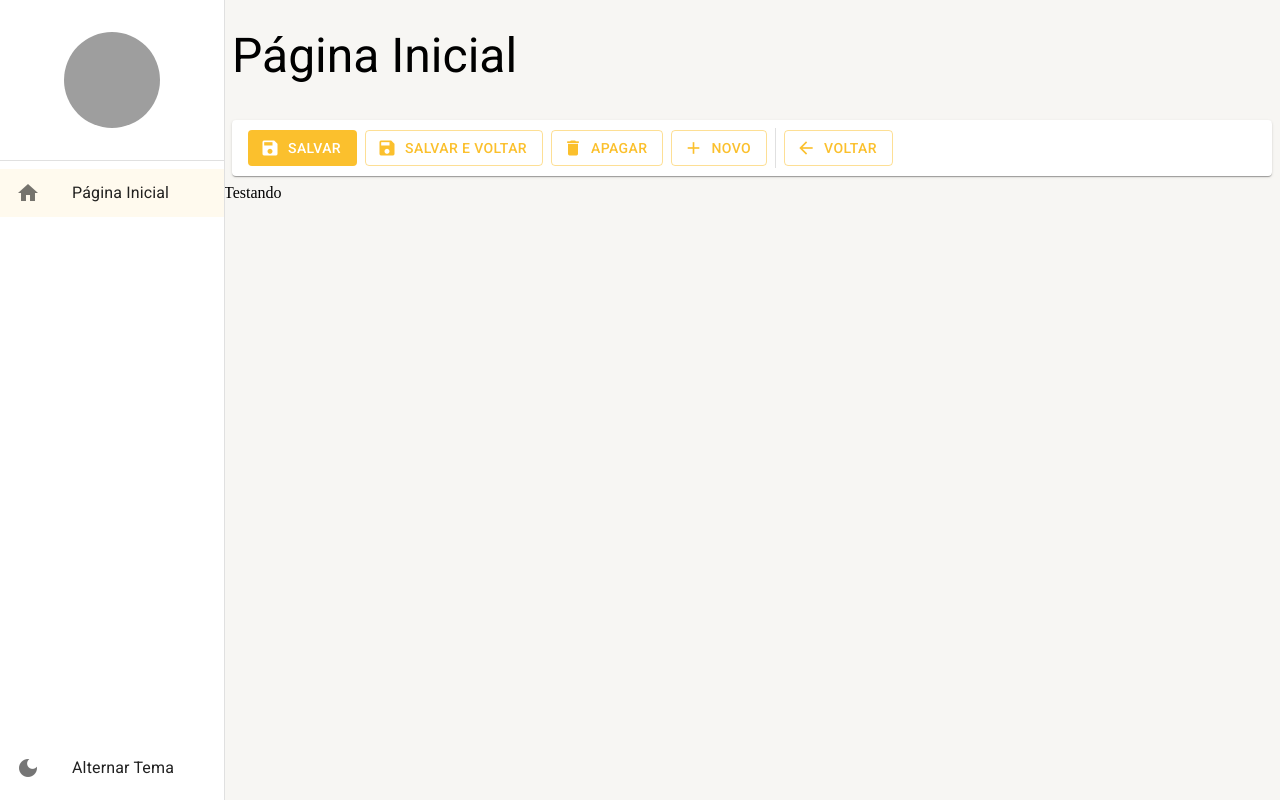
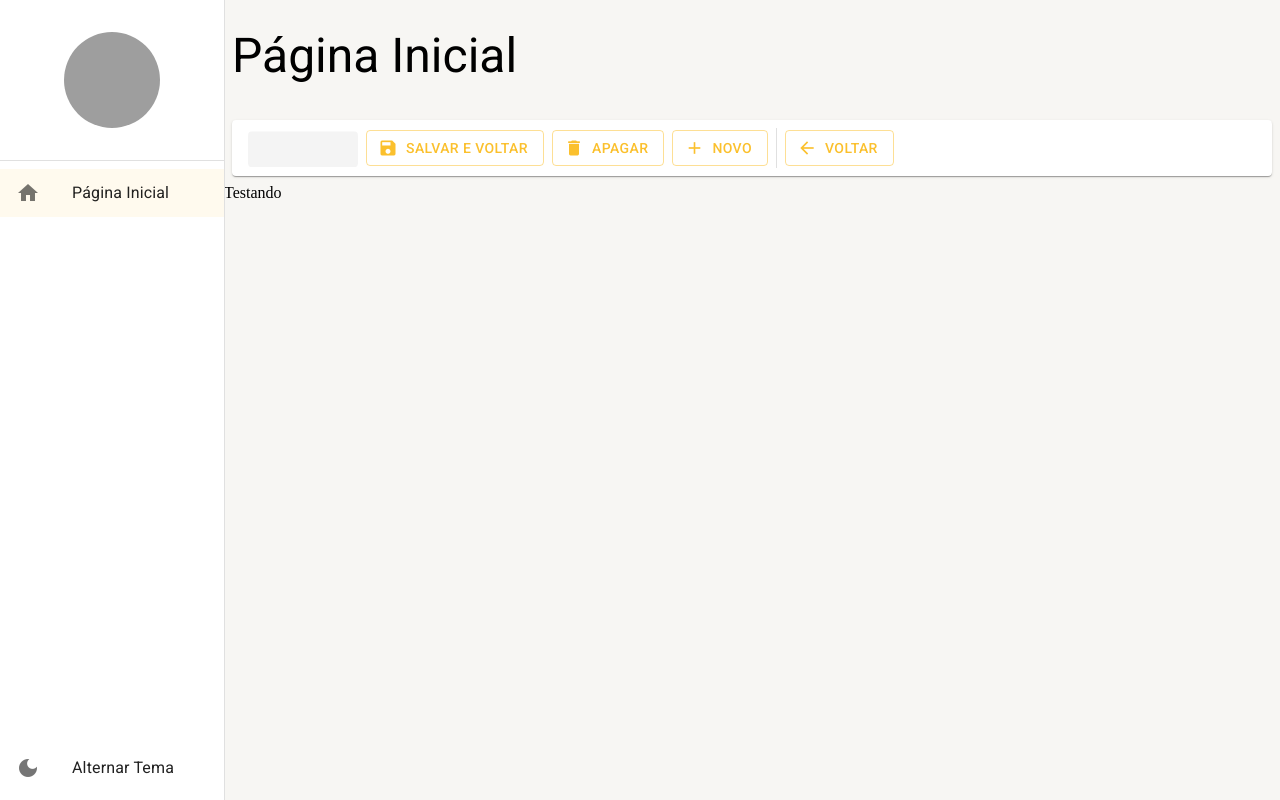
Before and after one commit to Shagamu/dashboard-aplication, a React (Create React App) app: page /pagina-inicial in a window 1280 px wide. Built offline with nearby package versions, Linux system fonts and the light colour scheme; grey boxes are pictures that could not be loaded.

Commit message:
Adicionando o skeleton do Material UI

```diff
--- a/src/pages/dashboard/Dashboard.tsx
+++ b/src/pages/dashboard/Dashboard.tsx
@@ -7,7 +7,7 @@
     <LayoutBaseDePagina
       titulo='Página Inicial'
       barraDeFerramentas={(
-        <FerramentasDeDetalhe mostrarBotaoSalvarEFechar />
+        <FerramentasDeDetalhe mostrarBotaoSalvarEFechar mostrarBotaoSalvarCarregando/>
       )}
     >
       Testando
--- a/src/shared/components/ferramentas-de-detalhe/FerramentasDeDetalhe.tsx
+++ b/src/shared/components/ferramentas-de-detalhe/FerramentasDeDetalhe.tsx
@@ -1,4 +1,4 @@
-import { Paper, Button, Box, useTheme, Icon, Divider } from "@mui/material";
+import { Paper, Button, Box, useTheme, Icon, Divider, Skeleton } from "@mui/material";
 import { FC } from "react";
 
 interface IFerramentasDeDetalheProps {
@@ -9,6 +9,12 @@
   mostrarBotaoApagar?: boolean;
   mostrarBotaoSalvar?: boolean;
   mostrarBotaoSalvarEFechar?: boolean;
+
+  mostrarBotaoNovoCarregando?: boolean;
+  mostrarBotaoVoltarCarregando?: boolean;
+  mostrarBotaoApagarCarregando?: boolean;
+  mostrarBotaoSalvarCarregando?: boolean;
+  mostrarBotaoSalvarEFecharCarregando?: boolean;
 
   aoClicarEmNovo?: () => void;
   aoClicarEmVoltar?: () => void;
@@ -25,6 +31,12 @@
   mostrarBotaoApagar = true,
   mostrarBotaoSalvar = true,
   mostrarBotaoSalvarEFechar = false,
+
+  mostrarBotaoNovoCarregando = false,
+  mostrarBotaoVoltarCarregando = false,
+  mostrarBotaoApagarCarregando = false,
+  mostrarBotaoSalvarCarregando = false,
+  mostrarBotaoSalvarEFecharCarregando = false,
 
   aoClicarEmNovo,
   aoClicarEmVoltar,
@@ -47,7 +59,7 @@
       component={Paper}
     >
 
-      { mostrarBotaoSalvar && (
+      {(mostrarBotaoSalvar && !mostrarBotaoSalvarCarregando) && (
         <Button
             color="primary"
             variant="contained"
@@ -59,7 +71,11 @@
         </Button>
       )}
 
-      { mostrarBotaoSalvarEFechar && (
+      {mostrarBotaoSalvarCarregando && (
+        <Skeleton width={110} height={60}/>
+      )}
+
+      {(mostrarBotaoSalvarEFechar && !mostrarBotaoSalvarEFecharCarregando) && (
         <Button
           color="primary"
           variant="outlined"
@@ -71,7 +87,11 @@
         </Button>
       )}
 
-      { mostrarBotaoApagar && (
+      {mostrarBotaoSalvarEFecharCarregando && (
+        <Skeleton width={180} height={60}/>
+      )}
+
+      {(mostrarBotaoApagar && !mostrarBotaoApagarCarregando) && (
         <Button
           color="primary"
           variant="outlined"
@@ -83,7 +103,11 @@
         </Button>
       )}
 
-      {mostrarBotaoNovo && (
+      {mostrarBotaoApagarCarregando && (
+        <Skeleton width={110} height={60}/>
+      )}
+
+      {(mostrarBotaoNovo && !mostrarBotaoNovoCarregando) && (
         <Button
           color="primary"
           variant="outlined"
@@ -95,12 +119,16 @@
         </Button>
       )}
 
+      {mostrarBotaoNovoCarregando && (
+        <Skeleton width={110} height={60}/>
+      )}
+
         <Divider
           variant="middle"
           orientation="vertical"
         />
 
-      {mostrarBotaoVoltar && (
+      {(mostrarBotaoVoltar && !mostrarBotaoVoltarCarregando) && (
         <Button
           color="primary"
           variant="outlined"
@@ -111,6 +139,11 @@
           Voltar
         </Button>
       )}
+
+      {mostrarBotaoVoltarCarregando && (
+        <Skeleton width={110} height={60}/>
+      )}
+
     </Box>
   );
 };
```
